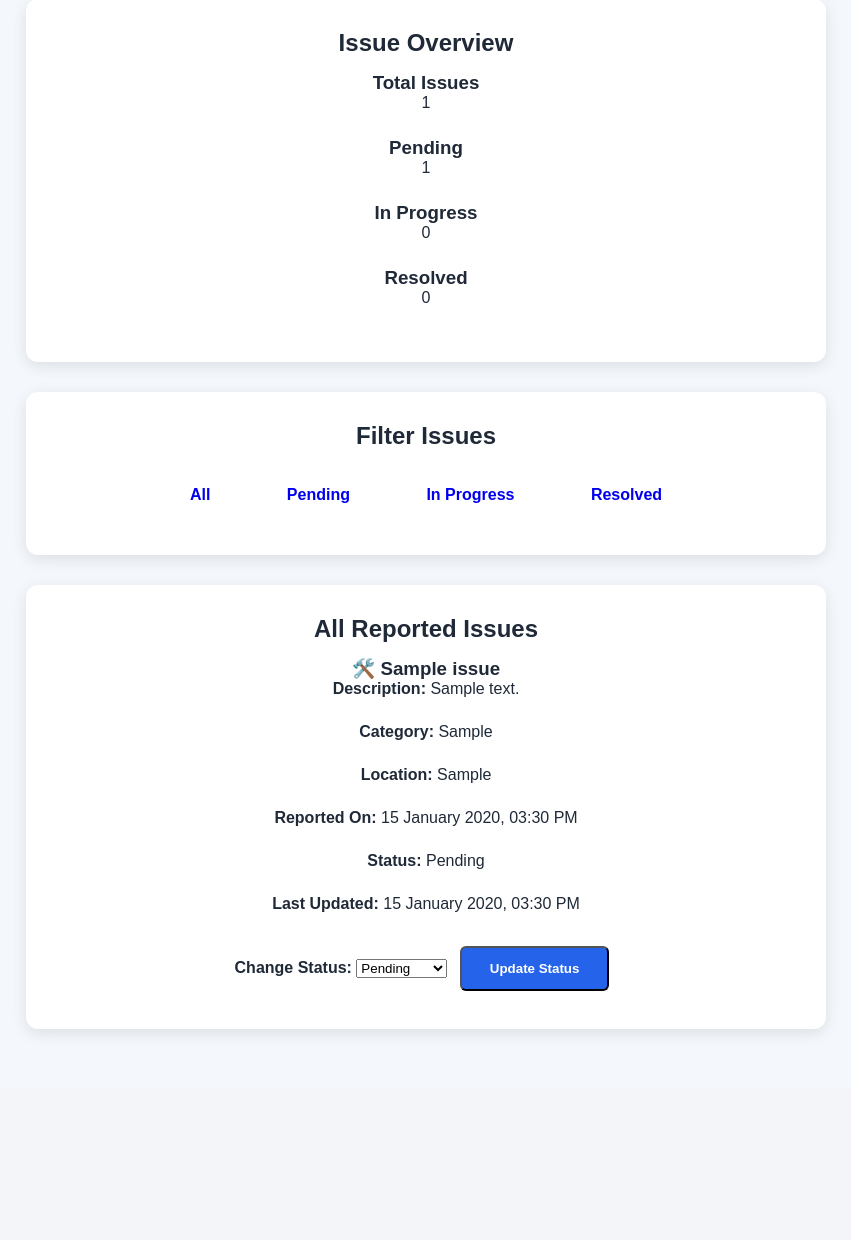
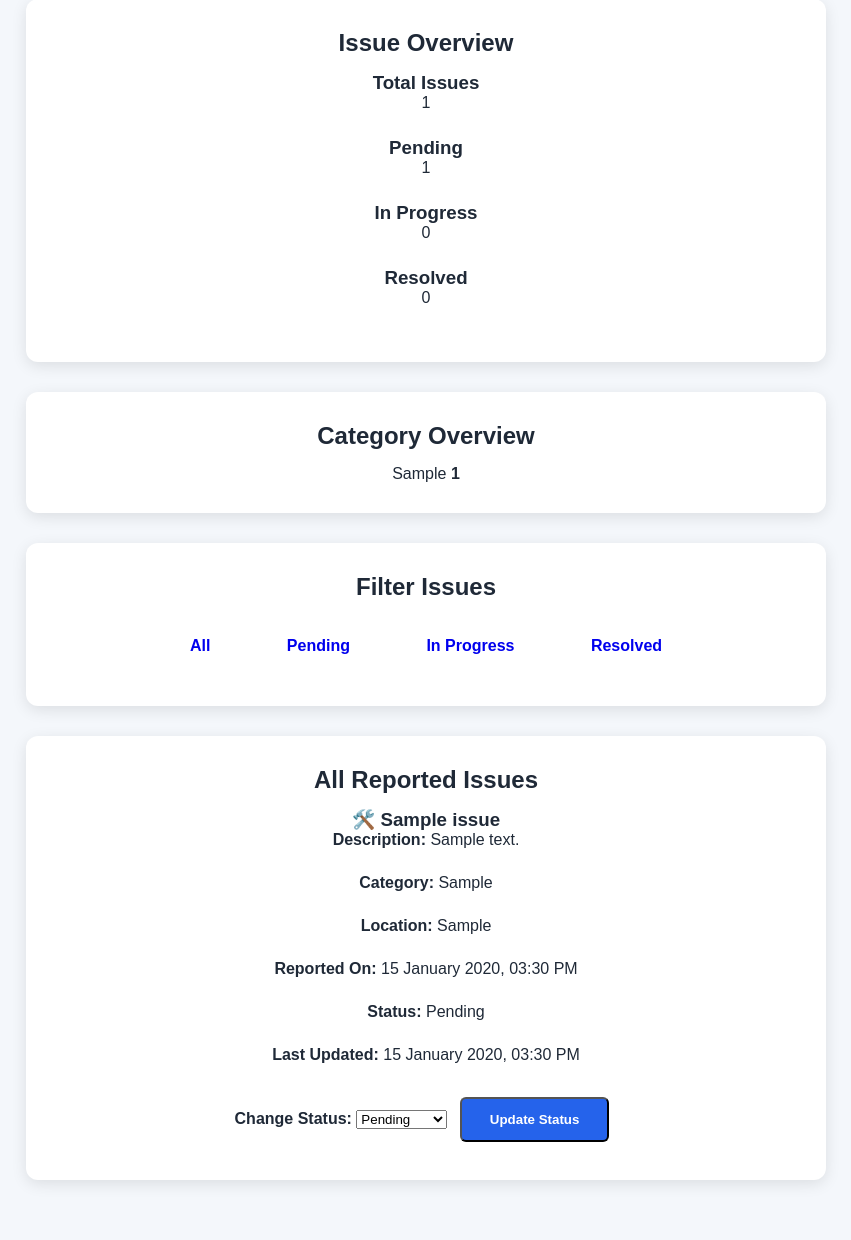
Before and after one commit to gouripriya16/CitizenFix_CivicIssuePlatform, a Flask app: page /admin/dashboard in a window 1280 px wide. Shown: the part 239-1479 px from the top of the page, without its empty margins (214-1065 px from the left). Before the commit the page ends 1271 px from the top, so only its background shows below. Run offline with Flask 3, Linux system fonts and the light colour scheme; a user stored in the database is signed in; tables that the repository leaves empty hold one stand-in row (values such as "Sample post"); one stand-in notice (Sample message) is shown.

Commit message:
Add category analytics to admin dashboard

```diff
--- a/run.py
+++ b/run.py
@@ -165,7 +165,7 @@ def admin_dashboard():
 
 
     # --------------------------------
-    # Dashboard statistics
+    # Issue statistics
     # --------------------------------
 
     total_issues = Issue.query.count()
@@ -181,6 +181,34 @@ def admin_dashboard():
     resolved_issues = Issue.query.filter_by(
         status="Resolved"
     ).count()
+
+
+    # --------------------------------
+    # Category statistics
+    # --------------------------------
+
+    all_issues = Issue.query.all()
+
+    category_counts = {}
+
+    for issue in all_issues:
+
+        category = issue.category
+
+        if category not in category_counts:
+
+            category_counts[category] = 0
+
+        category_counts[category] += 1
+
+
+    category_counts = dict(
+        sorted(
+            category_counts.items(),
+            key=lambda item: item[1],
+            reverse=True
+        )
+    )
 
 
     # --------------------------------
@@ -215,7 +243,8 @@ def admin_dashboard():
         total_issues=total_issues,
         pending_issues=pending_issues,
         in_progress_issues=in_progress_issues,
-        resolved_issues=resolved_issues
+        resolved_issues=resolved_issues,
+        category_counts=category_counts
     )
 
 
--- a/templates/admin_dashboard.html
+++ b/templates/admin_dashboard.html
@@ -73,7 +73,7 @@
 
 
 
-        <!-- Dashboard Statistics -->
+        <!-- Issue Overview -->
 
         <div class="dashboard-card">
 
@@ -84,8 +84,6 @@
 
             <div class="stats-container">
 
-
-                <!-- Total -->
 
                 <div class="stat-card">
 
@@ -100,8 +98,6 @@
                 </div>
 
 
-                <!-- Pending -->
-
                 <div class="stat-card">
 
                     <h3>
@@ -115,8 +111,6 @@
                 </div>
 
 
-                <!-- In Progress -->
-
                 <div class="stat-card">
 
                     <h3>
@@ -129,8 +123,6 @@
 
                 </div>
 
-
-                <!-- Resolved -->
 
                 <div class="stat-card">
 
@@ -146,6 +138,56 @@
 
 
             </div>
+
+        </div>
+
+
+
+        <!-- Category Overview -->
+
+        <div class="dashboard-card">
+
+            <h2>
+                Category Overview
+            </h2>
+
+
+            {% if category_counts %}
+
+
+                <div class="category-list">
+
+
+                    {% for category, count in category_counts.items() %}
+
+
+                        <div class="category-item">
+
+                            <span>
+                                {{ category }}
+                            </span>
+
+                            <strong>
+                                {{ count }}
+                            </strong>
+
+                        </div>
+
+
+                    {% endfor %}
+
+
+                </div>
+
+
+            {% else %}
+
+                <p>
+                    No categories available yet.
+                </p>
+
+            {% endif %}
+
 
         </div>
 
```
